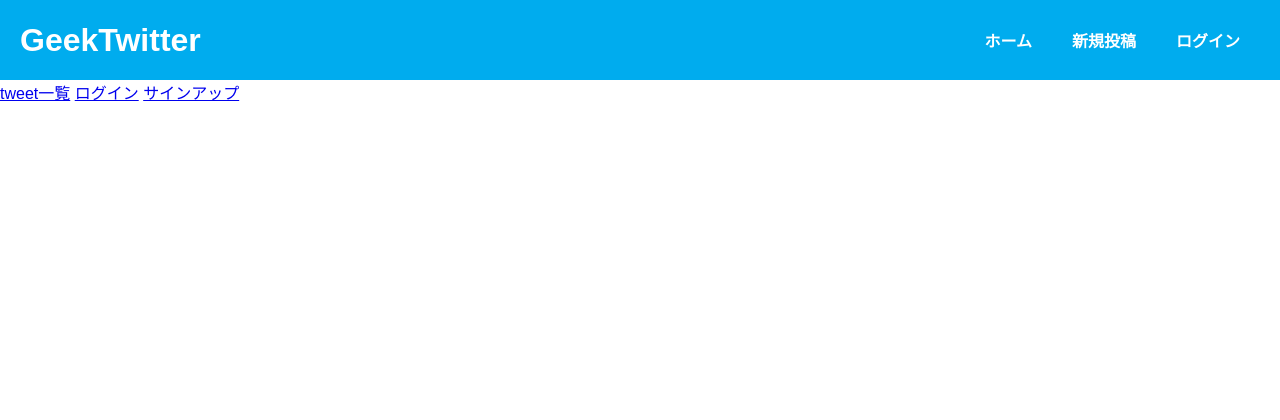
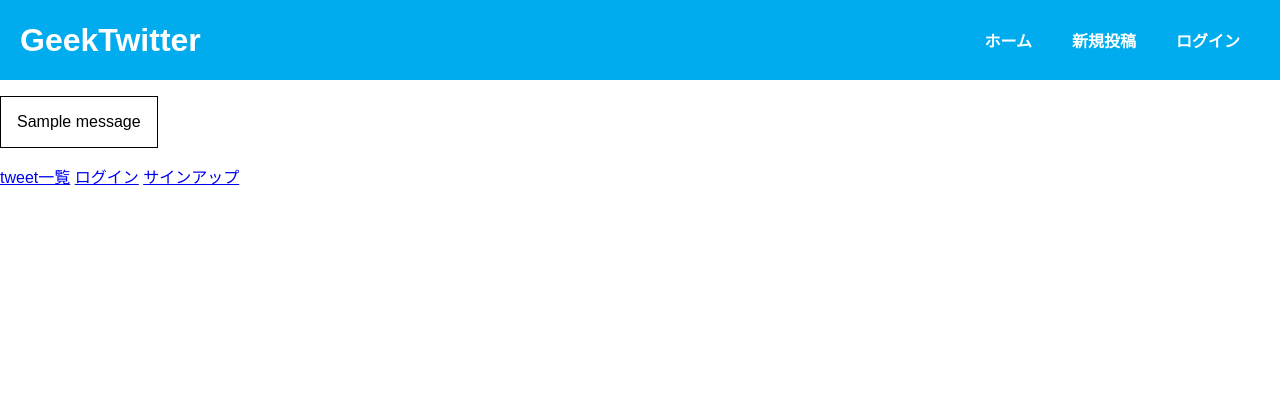
Before and after one commit to GeekSalon-Fukuoka/GeekTwitter_Flask, a Flask app: page / in a window 1280 px wide. Shown: the top 420 px of the page. Run offline with Flask 2, Linux system fonts and the light colour scheme; tables that the repository leaves empty hold one stand-in row (values such as "Sample post"); one stand-in notice (Sample message) is shown.

Commit message:
feat: flash

```diff
--- a/app.py
+++ b/app.py
@@ -1,5 +1,6 @@
-from flask import Flask, redirect,render_template, request
+from flask import Flask, redirect,render_template, request, flash
 from flask_sqlalchemy import SQLAlchemy
+from sqlalchemy import exc
 from flask_login import LoginManager, UserMixin, login_user, logout_user, login_required, current_user
 from werkzeug.security import generate_password_hash, check_password_hash
 import os
@@ -33,6 +34,7 @@ def load_user(user_id):
 
 @login_manager.unauthorized_handler
 def unauthorized():
+    flash('ログインしてください')
     return redirect('/login')
 
 @app.route('/')
@@ -57,6 +59,7 @@ def create():
         # DBに値を送り保存する
         db.session.add(tweet)
         db.session.commit()
+        flash('投稿しました')
         return redirect('/tweets')
     else:
         # GETメソッドの時の処理
@@ -72,6 +75,7 @@ def update(id):
         tweet.title = request.form.get('title')
         tweet.body = request.form.get('body')
         db.session.commit()
+        flash('投稿を編集しました')
         return redirect('/tweets')
 
 @app.route('/tweets/<int:id>/delete',methods=['GET'])
@@ -82,6 +86,7 @@ def delete(id):
     db.session.delete(tweet)
     #削除を反映
     db.session.commit()
+    flash('投稿を削除しました')
     return redirect('/tweets')
 
 @app.route('/tweets/<int:id>',methods=['GET'])
@@ -98,10 +103,17 @@ def signup():
         # Userのインスタンスを作成
         user = User(username=username, password=generate_password_hash(password, method='sha256'))
         if user is not None:
-            db.session.add(user)
-            db.session.commit()
-            return redirect('login')
+            try:
+                db.session.add(user)
+                db.session.commit()
+                flash('アカウント登録しました！ログインしてください')
+                return redirect('login')
+            except exc.IntegrityError:
+                db.session.rollback()
+                flash('アカウント登録に失敗しました。ユーザ名とパスワードを確認してください')
+                return redirect('signup')
         else:
+            flash('アカウント登録に失敗しました')
             return redirect('signup')
     else:
         return render_template('users/signup.html')
@@ -115,8 +127,10 @@ def login():
         user = User.query.filter_by(username=username).first()
         if user is not None and check_password_hash(user.password, password):
                 login_user(user)
+                flash('ログインしました')
                 return redirect('/tweets')
         else:
+            flash('ユーザ名またはパスワードが間違っています。再入力してください')
             return redirect('login')
     else:
         return render_template('users/login.html')
@@ -125,6 +139,7 @@ def login():
 @login_required
 def logout():
     logout_user()
+    flash('ログアウトしました')
     return redirect('/')
 
 if __name__ == '__main__':
--- a/static/styles/application.css
+++ b/static/styles/application.css
@@ -41,6 +41,16 @@ header li {
     align-items: center;
 }
 
+.flash {
+    display: flex;
+    align-items: center;
+    justify-content: center;
+    width: fit-content;
+    margin: 1rem 0;
+    padding: 1rem;
+    border: solid 1px black;
+}
+
 footer {
     color: white;
     height: 30px;
--- a/templates/application.html
+++ b/templates/application.html
@@ -20,10 +20,17 @@
             {% endif %}
         </div>
     </header>
+    {% with messages = get_flashed_messages() %}
+        {% if messages %}
+            {% for message in messages %}
+                <div class="flash">{{ message }}</div>
+            {% endfor %}
+        {% endif %}
+    {% endwith %}
     {% block content %}
     {% endblock %}
     <footer>
-      <p>Copyright © GeekSalon All Rights Reserved.</p>
+        <p>Copyright © GeekSalon All Rights Reserved.</p>
     </footer>
 </body>
 </html>
```
